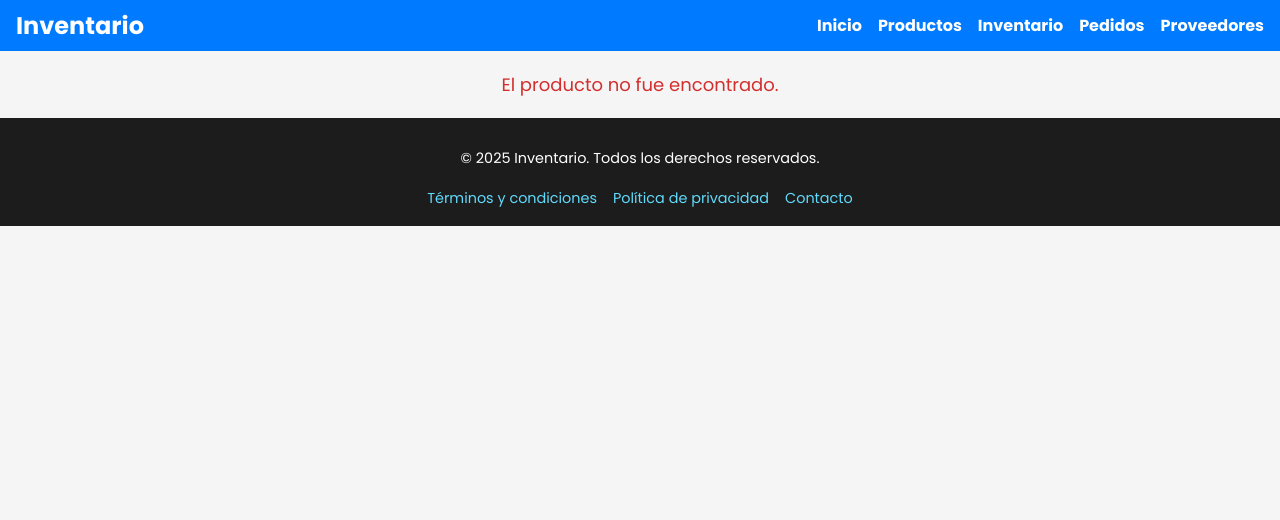
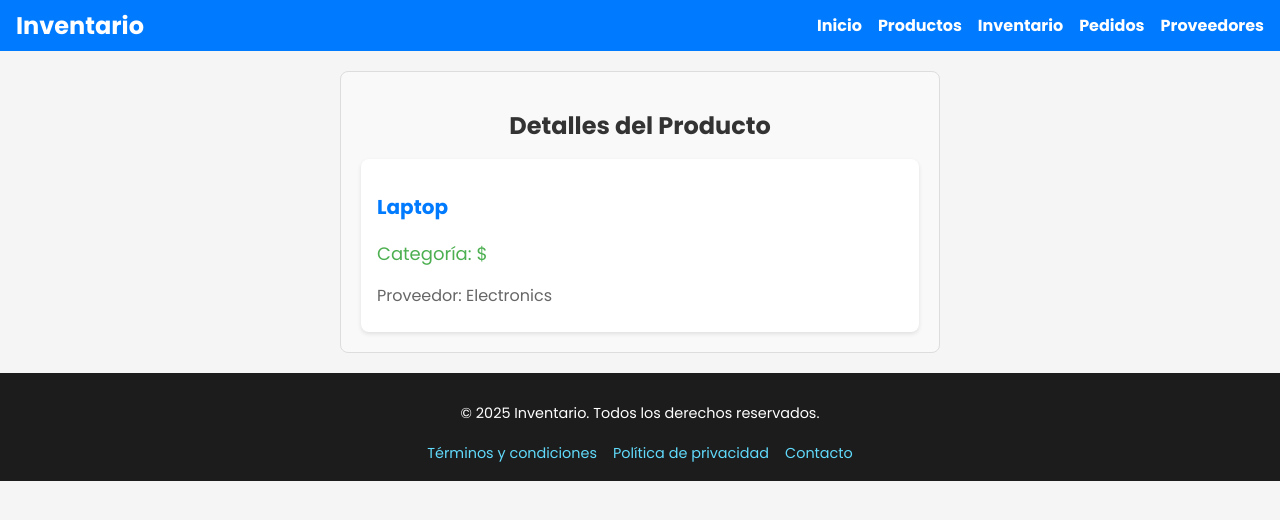
Before and after one commit to DRUMPADD/app_inventory, a React (Vite) app: page /product-details/1 in a window 1280 px wide. Shown: the top 520 px of the page. Built offline with nearby package versions, Linux system fonts and the light colour scheme.

Commit message:
Product details

```diff
--- a/src/App.jsx
+++ b/src/App.jsx
@@ -12,12 +12,7 @@ import Inventory from './pages/Inventory'
 import ProductDetails from './components/ProductDetails'
 import NotFound from './components/NotFound'
 
-const productData = [
-  { id: 1, name: "Laptop", category: "Electronics", manufacturer: "BrandA" },
-  { id: 2, name: "Phone", category: "Electronics", manufacturer: "BrandB" },
-  { id: 3, name: "Table", category: "Furniture", manufacturer: "BrandC" },
-  { id: 4, name: "Chair", category: "Furniture", manufacturer: "BrandC" },
-];
+
 function App() {
   return (
     <>
@@ -28,7 +23,7 @@ function App() {
         <Route path='/orders' element={<Orders />} />
         <Route path='/suppliers' element={<Suppliers />} />
         <Route path='/inventory' element={<Inventory />} />
-        <Route path='/product-details/:id' element={<ProductDetails products={productData} />} />
+        <Route path='/product-details/:id' element={<ProductDetails />} />
         <Route path='*' element={<NotFound />} />
       </Routes>
       <Footer />
--- a/src/components/ProductDetails.jsx
+++ b/src/components/ProductDetails.jsx
@@ -1,9 +1,14 @@
 import { useParams } from 'react-router'
 import '@/styles/ProductDetails.css'
-
-function ProductDetails({ products }) {
+const products = [
+    { id: 1, name: "Laptop", category: "Electronics", manufacturer: "BrandA" },
+    { id: 2, name: "Phone", category: "Electronics", manufacturer: "BrandB" },
+    { id: 3, name: "Table", category: "Furniture", manufacturer: "BrandC" },
+    { id: 4, name: "Chair", category: "Furniture", manufacturer: "BrandC" },
+  ];
+function ProductDetails() {
     const { id } = useParams();
-    const product = Array(products).find((item) => item.id === parseInt(id));
+    const product = products.find((item) => item.id === parseInt(id));
 
     if(!product) {
         return <p className='product-details__error'>El producto no fue encontrado.</p>
```
